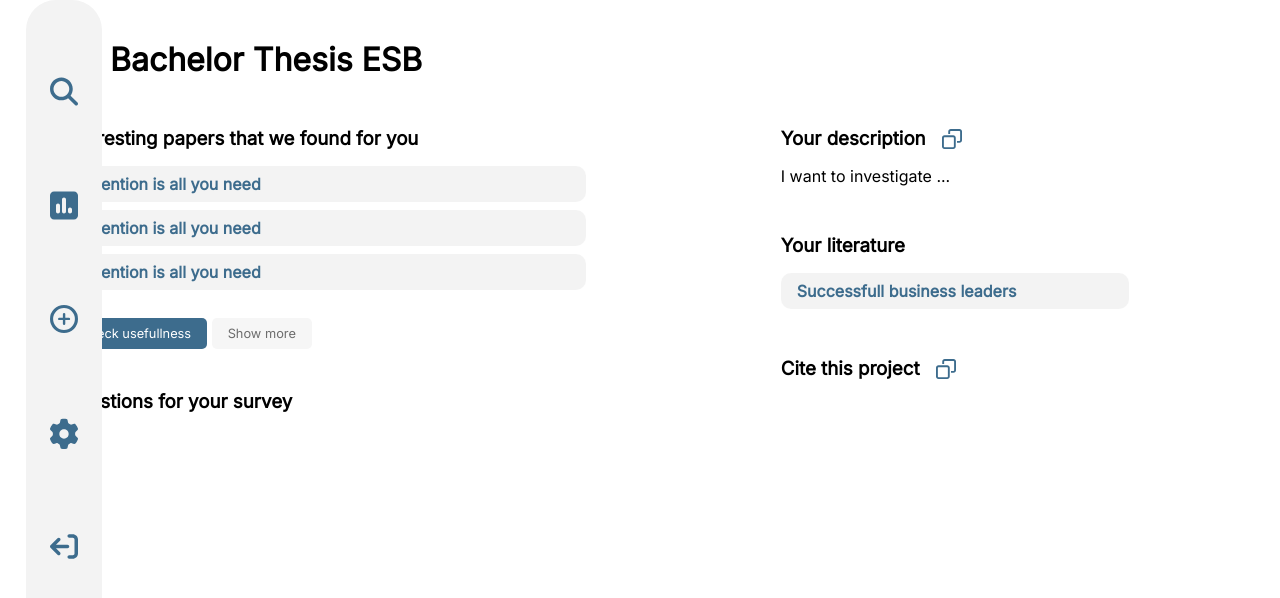
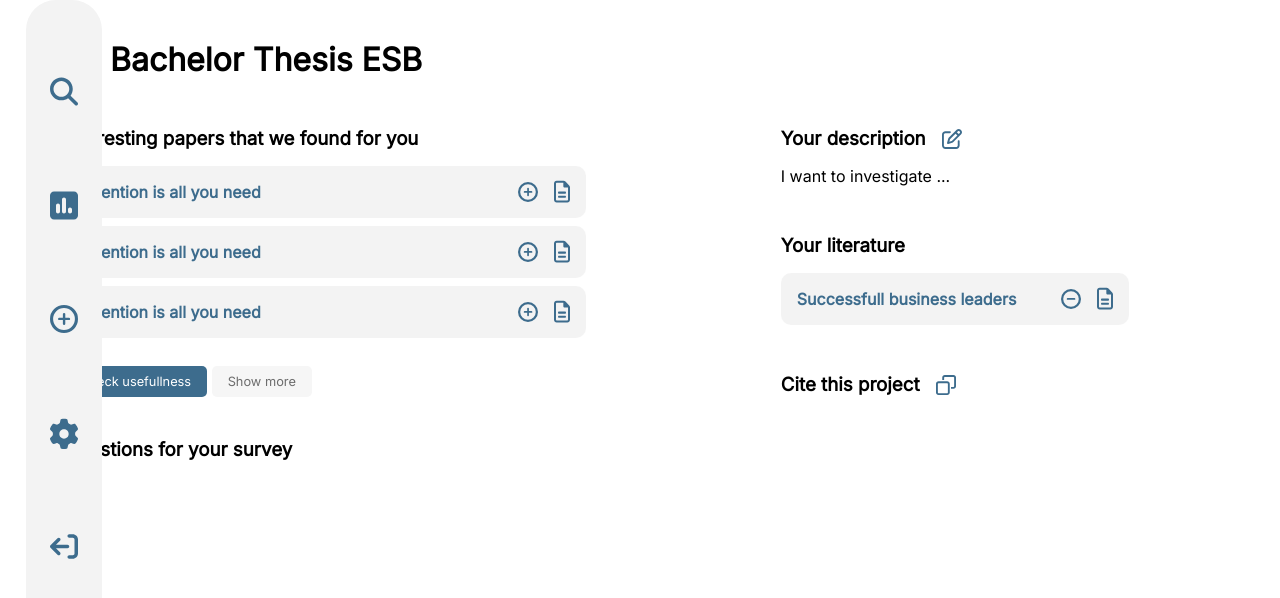
Before and after one commit to nilsbayer/litsearch, a Flask app: page /project/1 in a window 1280 px wide. Shown: the part 80-678 px from the top of the page. Run offline with Flask 2, Linux system fonts and the light colour scheme.

Commit message:
edit project side

```diff
--- a/app/static/css/project.css
+++ b/app/static/css/project.css
@@ -4,6 +4,10 @@
     width: 80%;
     padding: .5rem 1rem;
     margin: .5rem 0;
+    display: flex;
+    align-items: center;
+    gap: 2rem;
+    justify-content: space-between;
 }
 
 .found-paper span {
@@ -15,3 +19,13 @@
 .btns {
     margin-top: 2rem;
 }
+
+.icon-container {
+    display: flex;
+    align-items: center;
+    gap: 1rem;
+}
+
+.icon-container svg {
+    cursor: pointer;
+}
--- a/app/templates/project.html
+++ b/app/templates/project.html
@@ -21,6 +21,16 @@
             {% for paper in project.found_papers  %}
                 <div class="found-paper">
                     <span>{{ paper.title }}</span>
+                    <div class="icon-container">
+                        <svg class="select-paper" width="20" height="36" viewBox="0 0 36 36" fill="none" xmlns="http://www.w3.org/2000/svg">
+                            <rect x="2" y="2" width="32" height="32" rx="16" stroke="#3D6C8D" stroke-width="4"/>
+                            <rect x="16.5645" y="10.1595" width="3.09202" height="15.4601" rx="1.54601" fill="#3D6C8D"/>
+                            <rect x="10.3809" y="19.4356" width="3.09202" height="15.4601" rx="1.54601" transform="rotate(-90 10.3809 19.4356)" fill="#3D6C8D"/>
+                        </svg>
+                        <svg width="16" height="30" viewBox="0 0 20 28" fill="none" xmlns="http://www.w3.org/2000/svg">
+                            <path d="M3.33333 24.5221C2.875 24.5221 2.5 24.1415 2.5 23.6765V3.38235C2.5 2.91728 2.875 2.53676 3.33333 2.53676H11.6667V6.76471C11.6667 7.70014 12.4115 8.45588 13.3333 8.45588H17.5V23.6765C17.5 24.1415 17.125 24.5221 16.6667 24.5221H3.33333ZM3.33333 0C1.49479 0 0 1.51677 0 3.38235V23.6765C0 25.542 1.49479 27.0588 3.33333 27.0588H16.6667C18.5052 27.0588 20 25.542 20 23.6765V8.16521C20 7.26677 19.651 6.40533 19.026 5.77114L14.3073 0.988281C13.6823 0.35409 12.8385 0 11.9531 0H3.33333ZM6.25 13.5294C5.55729 13.5294 5 14.0949 5 14.7978C5 15.5007 5.55729 16.0662 6.25 16.0662H13.75C14.4427 16.0662 15 15.5007 15 14.7978C15 14.0949 14.4427 13.5294 13.75 13.5294H6.25ZM6.25 18.6029C5.55729 18.6029 5 19.1684 5 19.8713C5 20.5742 5.55729 21.1397 6.25 21.1397H13.75C14.4427 21.1397 15 20.5742 15 19.8713C15 19.1684 14.4427 18.6029 13.75 18.6029H6.25Z" fill="#3D6C8D"/>
+                        </svg>
+                    </div>
                 </div>
             {% endfor %}
         </div>
@@ -33,8 +43,8 @@
     <div class="right-part">
         <div class="h3-container">
             <h3>Your description</h3>
-            <svg class="copy-icon" id="copy-citation" width="20" height="20" viewBox="0 0 20 20" fill="none" xmlns="http://www.w3.org/2000/svg">
-                <path d="M17.5 1.875H8.75C8.40625 1.875 8.125 2.15625 8.125 2.5V5H6.25V2.5C6.25 1.12109 7.37109 0 8.75 0H17.5C18.8789 0 20 1.12109 20 2.5L20 11.25C20 12.6289 18.8789 13.75 17.5 13.75H15V11.875H17.5C17.8438 11.875 18.125 11.5938 18.125 11.25L18.125 2.5C18.125 2.15625 17.8438 1.875 17.5 1.875ZM11.25 8.125H2.5C2.15625 8.125 1.875 8.40625 1.875 8.75V17.5C1.875 17.8437 2.15625 18.125 2.5 18.125L11.25 18.125C11.5938 18.125 11.875 17.8438 11.875 17.5L11.875 8.75C11.875 8.40625 11.5938 8.125 11.25 8.125ZM13.75 8.75L13.75 17.5C13.75 18.8789 12.6289 20 11.25 20L2.5 20C1.12109 20 0 18.8789 0 17.5V8.75C0 7.37109 1.12109 6.25 2.5 6.25H11.25C12.6289 6.25 13.75 7.37109 13.75 8.75Z" fill="#3D6C8D"/>
+            <svg width="20" height="20" viewBox="0 0 20 20" fill="none" xmlns="http://www.w3.org/2000/svg">
+                <path d="M17.3596 2.16405L17.8359 2.64036C18.206 3.01038 18.206 3.60872 17.8359 3.97481L16.6904 5.12424L14.8758 3.30955L16.0213 2.16405C16.3913 1.79403 16.9896 1.79403 17.3557 2.16405H17.3596ZM8.25862 9.93062L13.5413 4.644L15.356 6.45869L10.0694 11.7414C9.95522 11.8555 9.81351 11.9382 9.65999 11.9815L7.35718 12.6389L8.01457 10.3361C8.05787 10.1826 8.14053 10.0408 8.25469 9.92668L8.25862 9.93062ZM14.6868 0.829602L6.92024 8.59224C6.57777 8.9347 6.32977 9.3559 6.19987 9.81646L5.07405 13.7529C4.97958 14.0836 5.07012 14.4378 5.31418 14.6819C5.55823 14.9259 5.91251 15.0165 6.24317 14.922L10.1796 13.7962C10.6441 13.6624 11.0653 13.4144 11.4038 13.0758L19.1704 5.31319C20.2765 4.20706 20.2765 2.41205 19.1704 1.30591L18.6941 0.829602C17.588 -0.276534 15.7929 -0.276534 14.6868 0.829602ZM3.46406 2.36481C1.55095 2.36481 0 3.91576 0 5.82886V16.5359C0 18.449 1.55095 20 3.46406 20H14.1711C16.0842 20 17.6352 18.449 17.6352 16.5359V12.1271C17.6352 11.6036 17.214 11.1824 16.6904 11.1824C16.1669 11.1824 15.7457 11.6036 15.7457 12.1271V16.5359C15.7457 17.4059 15.0411 18.1105 14.1711 18.1105H3.46406C2.59411 18.1105 1.88948 17.4059 1.88948 16.5359V5.82886C1.88948 4.95891 2.59411 4.25429 3.46406 4.25429H7.87285C8.3964 4.25429 8.8176 3.8331 8.8176 3.30955C8.8176 2.78601 8.3964 2.36481 7.87285 2.36481H3.46406Z" fill="#3D6C8D"/>
             </svg>
         </div>
         <p id="citation">{{ project.description }}</p>
@@ -43,6 +53,15 @@
             {% for paper in project.literature  %}
                 <div class="found-paper">
                     <span>{{ paper.title }}</span>
+                    <div class="icon-container">
+                        <svg class="deselect-paper" width="20" height="36" viewBox="0 0 36 36" fill="none" xmlns="http://www.w3.org/2000/svg">
+                            <rect x="2" y="2" width="32" height="32" rx="16" stroke="#3D6C8D" stroke-width="4"/>
+                            <rect x="10.3809" y="19.4356" width="3.09202" height="15.4601" rx="1.54601" transform="rotate(-90 10.3809 19.4356)" fill="#3D6C8D"/>
+                        </svg>
+                        <svg width="16" height="30" viewBox="0 0 20 28" fill="none" xmlns="http://www.w3.org/2000/svg">
+                            <path d="M3.33333 24.5221C2.875 24.5221 2.5 24.1415 2.5 23.6765V3.38235C2.5 2.91728 2.875 2.53676 3.33333 2.53676H11.6667V6.76471C11.6667 7.70014 12.4115 8.45588 13.3333 8.45588H17.5V23.6765C17.5 24.1415 17.125 24.5221 16.6667 24.5221H3.33333ZM3.33333 0C1.49479 0 0 1.51677 0 3.38235V23.6765C0 25.542 1.49479 27.0588 3.33333 27.0588H16.6667C18.5052 27.0588 20 25.542 20 23.6765V8.16521C20 7.26677 19.651 6.40533 19.026 5.77114L14.3073 0.988281C13.6823 0.35409 12.8385 0 11.9531 0H3.33333ZM6.25 13.5294C5.55729 13.5294 5 14.0949 5 14.7978C5 15.5007 5.55729 16.0662 6.25 16.0662H13.75C14.4427 16.0662 15 15.5007 15 14.7978C15 14.0949 14.4427 13.5294 13.75 13.5294H6.25ZM6.25 18.6029C5.55729 18.6029 5 19.1684 5 19.8713C5 20.5742 5.55729 21.1397 6.25 21.1397H13.75C14.4427 21.1397 15 20.5742 15 19.8713C15 19.1684 14.4427 18.6029 13.75 18.6029H6.25Z" fill="#3D6C8D"/>
+                        </svg>
+                    </div>
                 </div>
             {% endfor %}
         </div>
```
